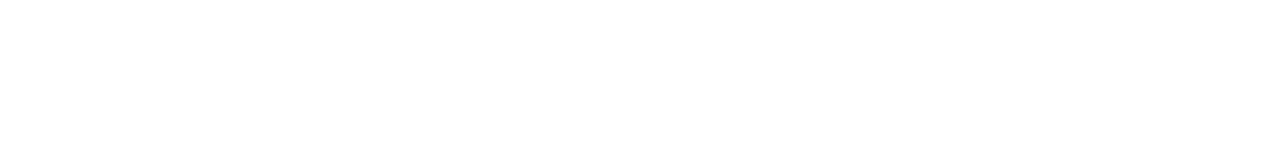
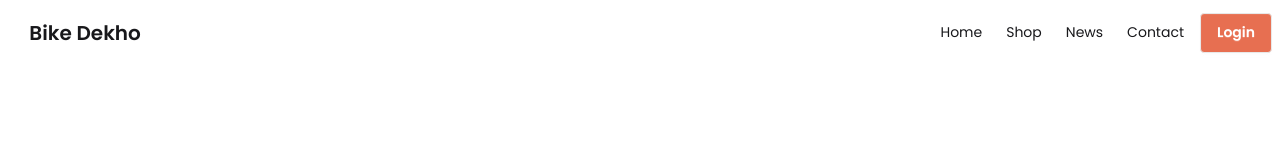
Before and after one commit to tnayem/biker-zone, a plain HTML site: page index.html in a window 1280 px wide. Drawn offline with nearby package versions, Linux system fonts and the light colour scheme.

Commit message:
nav section added

```diff
--- a/index.html
+++ b/index.html
@@ -1,11 +1,69 @@
 <!DOCTYPE html>
 <html lang="en">
+
 <head>
     <meta charset="UTF-8">
     <meta name="viewport" content="width=device-width, initial-scale=1.0">
+    <!-- Google Fonts CDN -->
+    <link rel="preconnect" href="https://fonts.googleapis.com">
+    <link rel="preconnect" href="https://fonts.gstatic.com" crossorigin>
+    <link
+        href="https://fonts.googleapis.com/css2?family=Poppins:ital,wght@0,100;0,200;0,300;0,400;0,500;0,600;0,700;0,800;0,900;1,100;1,200;1,300;1,400;1,500;1,600;1,700;1,800;1,900&display=swap"
+        rel="stylesheet">
+    <!-- Daisyui CDN -->
+    <link href="https://cdn.jsdelivr.net/npm/daisyui@5" rel="stylesheet" type="text/css" />
+    <script src="https://cdn.jsdelivr.net/npm/@tailwindcss/browser@4"></script>
+    <!-- CSS -->
+    <style>
+        .font-poopins {
+            font-family: "Poppins", sans-serif;
+        }
+    </style>
     <title>biker-zone</title>
 </head>
-<body>
 
+<body class="font-poopins">
+    <!-- header section -->
+    <header>
+        <nav class="container mx-auto">
+            <div class="navbar bg-base-100">
+                <div class="flex-1">
+                    <div class="dropdown">
+                        <div tabindex="0" role="button" class="btn btn-ghost lg:hidden">
+                            <svg xmlns="http://www.w3.org/2000/svg" class="h-5 w-5" fill="none" viewBox="0 0 24 24"
+                                stroke="currentColor">
+                                <path stroke-linecap="round" stroke-linejoin="round" stroke-width="2"
+                                    d="M4 6h16M4 12h8m-8 6h16" />
+                            </svg>
+                        </div>
+                        <ul tabindex="0"
+                            class="menu menu-sm dropdown-content bg-base-100 rounded-box z-1 mt-3 w-52 p-2 shadow">
+                            <li><a>Home</a></li>
+                            <li><a>Shop</a></li>
+                            <li><a>News</a></li>
+                            <li><a>Contact</a></li>
+                        </ul>
+                    </div>
+                    <a class="btn btn-ghost text-xl">Bike Dekho</a>
+                </div>
+                <div class="navbar-center hidden lg:flex">
+                    <ul class="menu menu-horizontal px-1">
+                        <li><a>Home</a></li>
+                        <li><a>Shop</a></li>
+                        <li><a>News</a></li>
+                        <li><a>Contact</a></li>
+                    </ul>
+                </div>
+                <div class="">
+                    <a class="btn bg-[#E76F51] text-white">Login</a>
+                </div>
+            </div>
+        </nav>
+    </header>
+    <!-- main section -->
+    <main></main>
+    <!-- footer section -->
+    <footer></footer>
 </body>
+
 </html>
```
Also changed, not shown: tailwind.config.js (added).
